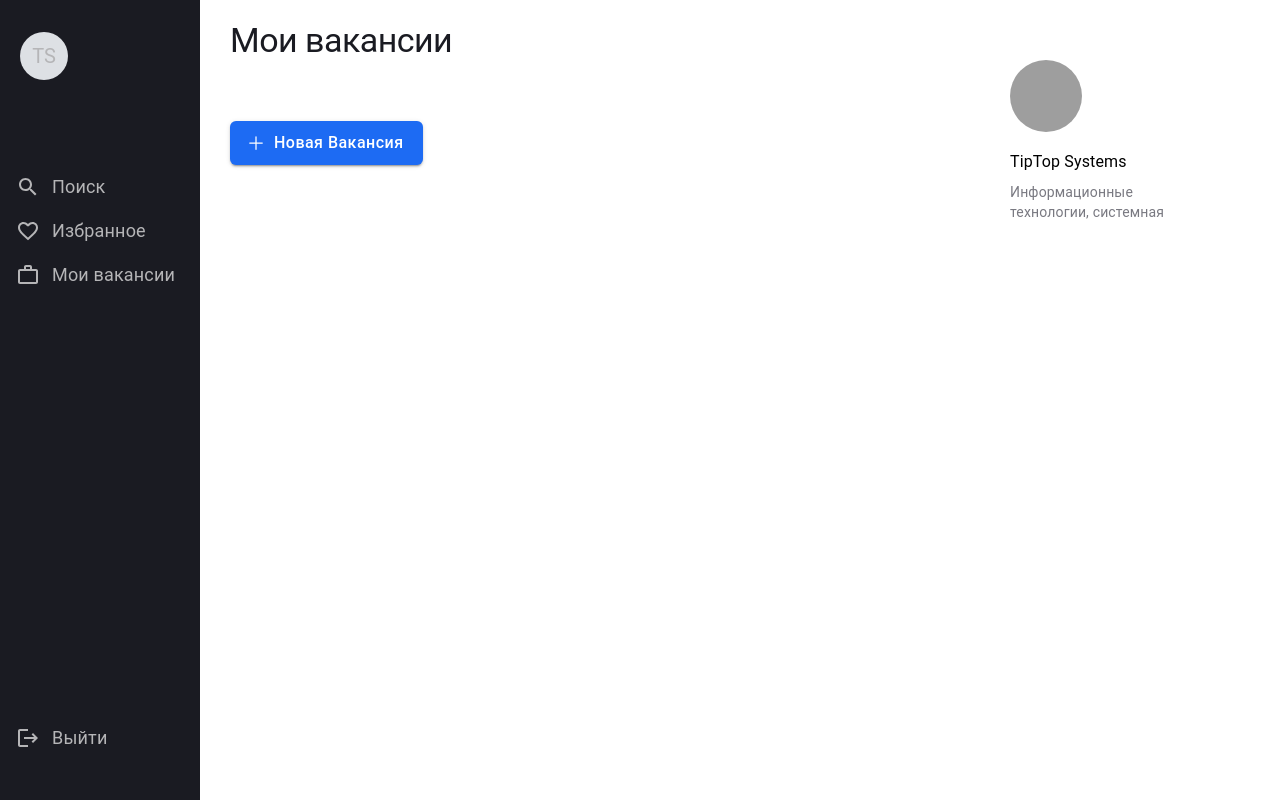
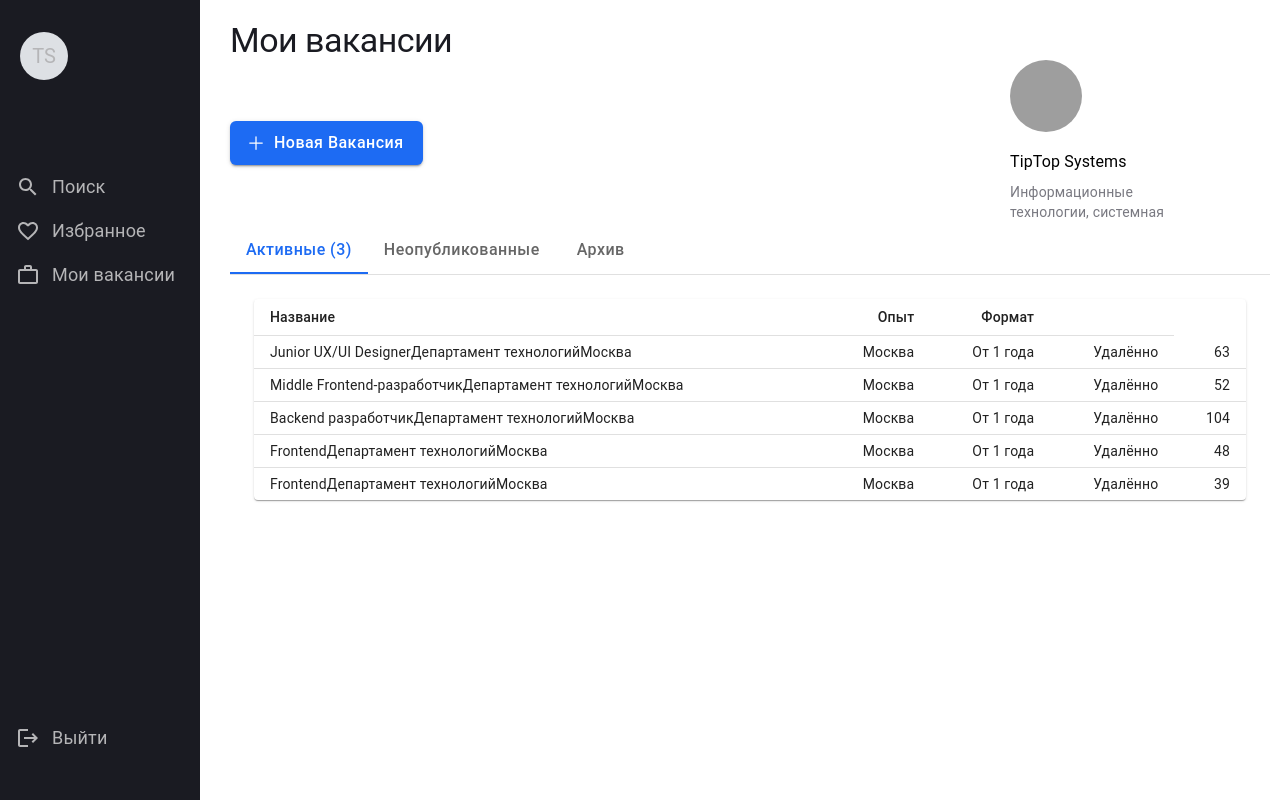
Before and after one commit to MarinaFominykh/alumni-resume-tracker, a React (Vite) app: page /vacancies in a window 1280 px wide. Built offline with nearby package versions, Linux system fonts and the light colour scheme; grey boxes are pictures that could not be loaded.

Commit message:
feat: макет таблицы вакансий

```diff
--- /dev/null
+++ b/src/components/Tabs/Tabs.tsx
@@ -0,0 +1,72 @@
+import * as React from "react";
+import Tabs from "@mui/material/Tabs";
+import Tab from "@mui/material/Tab";
+import Typography from "@mui/material/Typography";
+import Box from "@mui/material/Box";
+import VacTable from "../VacTable/VacTable";
+
+interface TabPanelProps {
+  children?: React.ReactNode;
+  index: number;
+  value: number;
+}
+
+function CustomTabPanel(props: TabPanelProps) {
+  const { children, value, index, ...other } = props;
+
+  return (
+    <div
+      role="tabpanel"
+      hidden={value !== index}
+      id={`simple-tabpanel-${index}`}
+      aria-labelledby={`simple-tab-${index}`}
+      {...other}
+    >
+      {value === index && (
+        <Box sx={{ p: 3 }}>
+          <Typography>{children}</Typography>
+        </Box>
+      )}
+    </div>
+  );
+}
+
+function a11yProps(index: number) {
+  return {
+    id: `simple-tab-${index}`,
+    "aria-controls": `simple-tabpanel-${index}`,
+  };
+}
+
+export default function BasicTabs() {
+  const [value, setValue] = React.useState(0);
+
+  const handleChange = (event: React.SyntheticEvent, newValue: number) => {
+    setValue(newValue);
+  };
+
+  return (
+    <Box sx={{ width: "100%" }}>
+      <Box sx={{ borderBottom: 1, borderColor: "divider" }}>
+        <Tabs
+          value={value}
+          onChange={handleChange}
+          aria-label="basic tabs example"
+        >
+          <Tab label="Активные (3)" {...a11yProps(0)} />
+          <Tab label="Неопубликованные" {...a11yProps(1)} />
+          <Tab label="Архив" {...a11yProps(2)} />
+        </Tabs>
+      </Box>
+      <CustomTabPanel value={value} index={0}>
+        <VacTable />
+      </CustomTabPanel>
+      <CustomTabPanel value={value} index={1}>
+        <VacTable />
+      </CustomTabPanel>
+      <CustomTabPanel value={value} index={2}>
+        <VacTable />
+      </CustomTabPanel>
+    </Box>
+  );
+}
--- /dev/null
+++ b/src/components/VacTable/VacTable.tsx
@@ -0,0 +1,101 @@
+import * as React from "react";
+import Table from "@mui/material/Table";
+import TableBody from "@mui/material/TableBody";
+import TableCell from "@mui/material/TableCell";
+import TableContainer from "@mui/material/TableContainer";
+import TableHead from "@mui/material/TableHead";
+import TableRow from "@mui/material/TableRow";
+import Paper from "@mui/material/Paper";
+
+function createData(
+  title: string,
+  description: string,
+  city: string,
+  date: string,
+  experience: string,
+  format: string,
+  amount: number
+) {
+  return { title, description, city, date, experience, format, amount };
+}
+
+const rows = [
+  createData(
+    "Junior UX/UI Designer",
+    "Департамент технологий",
+    "22.10.2023",
+    "Москва",
+    "От 1 года",
+    "Удалённо",
+    63
+  ),
+  createData(
+    "Middle Frontend-разработчик",
+    "Департамент технологий",
+    "17.09.2023",
+    "Москва",
+    "От 1 года",
+    "Удалённо",
+    52
+  ),
+  createData(
+    "Backend разработчик",
+    "Департамент технологий",
+    "17.09.2023",
+    "Москва",
+    "От 1 года",
+    "Удалённо",
+    104
+  ),
+  createData(
+    "Frontend",
+    "Департамент технологий",
+    "07.09.2023",
+    "Москва",
+    "От 1 года",
+    "Удалённо",
+    48
+  ),
+  createData(
+    "Frontend",
+    "Департамент технологий",
+    "01.08.2023",
+    "Москва",
+    "От 1 года",
+    "Удалённо",
+    39
+  ),
+];
+
+export default function VacTable() {
+  return (
+    <TableContainer component={Paper}>
+      <Table sx={{ minWidth: 650 }} size="small" aria-label="a dense table">
+        <TableHead>
+          <TableRow>
+            <TableCell>Название</TableCell>
+            <TableCell align="right">Опыт</TableCell>
+            <TableCell align="right">Формат</TableCell>
+            <TableCell align="right"></TableCell>
+          </TableRow>
+        </TableHead>
+        <TableBody>
+          {rows.map((row) => (
+            <TableRow
+              key={row.amount}
+              sx={{ "&:last-child td, &:last-child th": { border: 0 } }}
+            >
+              <TableCell component="th" scope="row">{row.title}
+                {row.description}{row.date}
+              </TableCell>
+              <TableCell align="right">{row.date}</TableCell>
+              <TableCell align="right">{row.experience}</TableCell>
+              <TableCell align="right">{row.format}</TableCell>
+              <TableCell align="right">{row.amount}</TableCell>
+            </TableRow>
+          ))}
+        </TableBody>
+      </Table>
+    </TableContainer>
+  );
+}
--- a/src/pages/Vacancies/Vacancies.tsx
+++ b/src/pages/Vacancies/Vacancies.tsx
@@ -1,6 +1,7 @@
-import { Button, Grid, Typography, createSvgIcon } from "@mui/material";
+import { Button, Grid, Table, Typography, createSvgIcon } from "@mui/material";
 import CompanyIcon from "../../components/elements/CompanyIcon/CompanyIcon";
 import { COMPANY_DATA } from "./data/const";
+import Tabs from "../../components/Tabs/Tabs";
 
 function Vacancies() {
   const PlusIcon = createSvgIcon(
@@ -49,6 +50,8 @@ function Vacancies() {
           <CompanyIcon {...COMPANY_DATA}></CompanyIcon>
         </Grid>
       </Grid>
+      <Tabs/>
+      <Table/>
     </>
   );
 }
```
